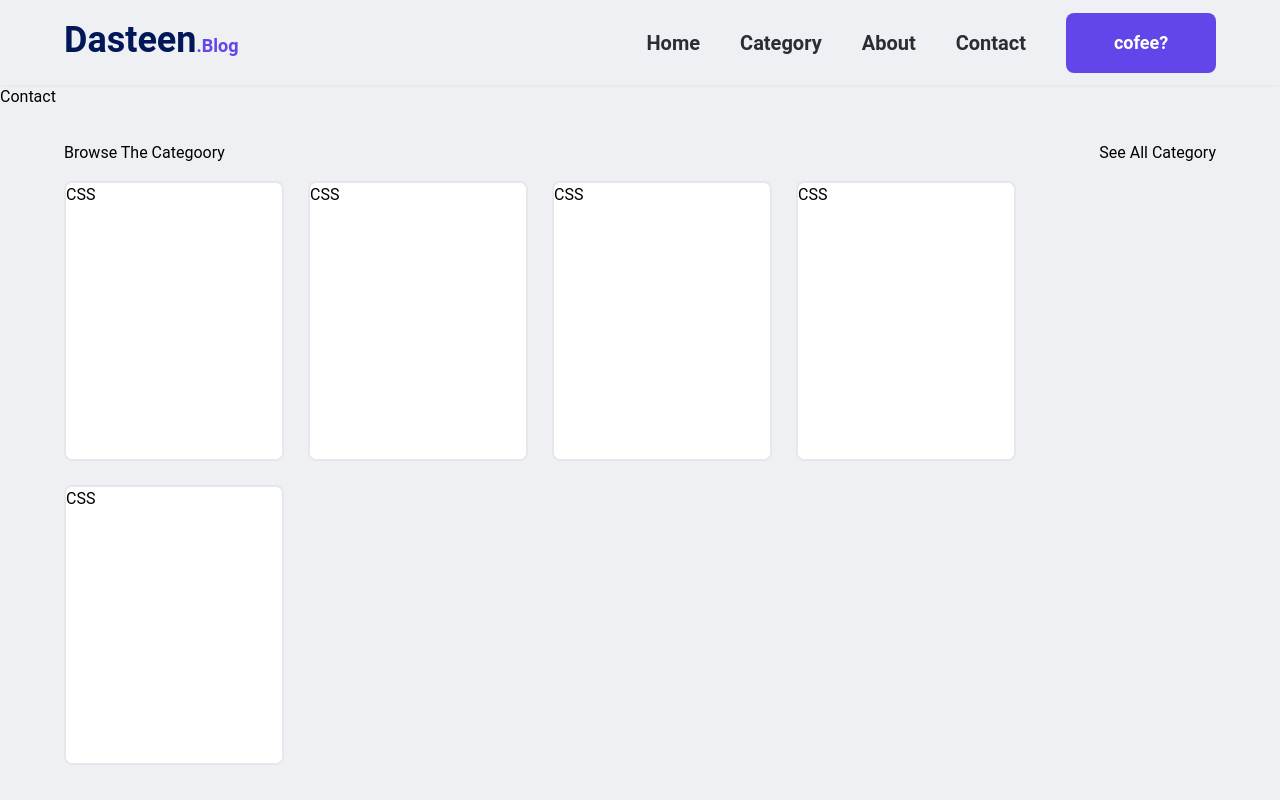
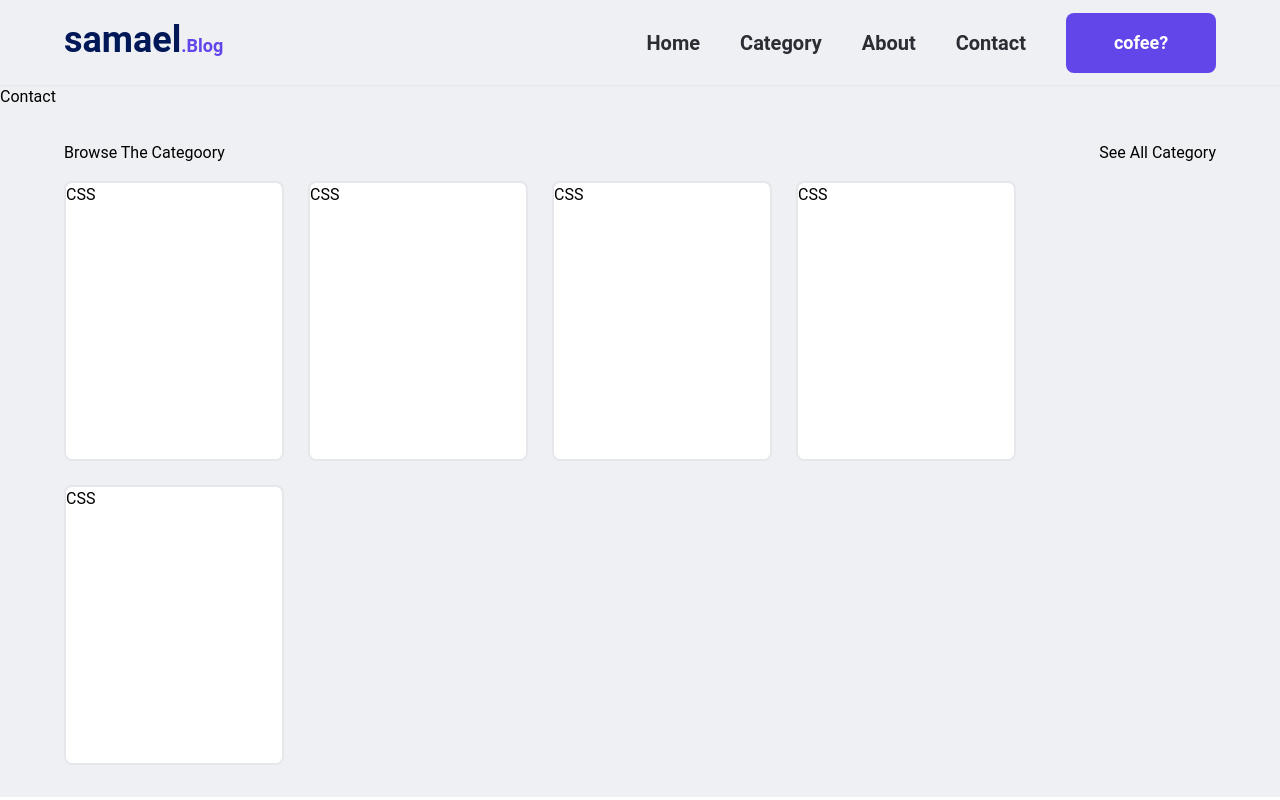
Before and after one commit to SamaelMarjan/blog, a React (Create React App) app: page /contact in a window 1280 px wide. Shown: the top 800 px of the page. Built offline with nearby package versions, Linux system fonts and the light colour scheme; the HTML template or start-up script is replaced by a standard one.

Commit message:
update-sept-25-22-03

```diff
--- a/src/App.js
+++ b/src/App.js
@@ -1,10 +1,15 @@
 import React from 'react';
+import { BrowserRouter } from 'react-router-dom';
 import Main from './components/Main';
+
 
 function App() {
   return (
     <>
+    <BrowserRouter>
       <Main />
+
+    </BrowserRouter>
     </>
   );
 }
--- a/src/components/Main.jsx
+++ b/src/components/Main.jsx
@@ -1,6 +1,6 @@
 import React from 'react';
 
-import { BrowserRouter, Route, Routes } from 'react-router-dom';
+import {  Route, Routes } from 'react-router-dom';
 
 import Navbar from './Navbar';
 import Footer from './Footer';
@@ -13,7 +13,6 @@ import Contact from '../pages/Contact';
 const Main = () => {
   return (
     <>
-    <BrowserRouter>
       <Navbar />
         <Routes>
           <Route exact path='/' element={<Hero />} />
@@ -23,7 +22,6 @@ const Main = () => {
       <Category />
       <Articles />
       <Footer />
-    </BrowserRouter>
     </>
   );
 }
--- a/src/components/Navbar.jsx
+++ b/src/components/Navbar.jsx
@@ -6,7 +6,7 @@ const Navbar = () => {
     <div className='static md:fixed w-[100%] h-[150px] md:h-[85px] top-0 shadow-sm z-50 flex items-center justify-center bg-[#EFF0F3]'>
       <div className='w-[90%] h-[100%] m-auto flex flex-col md:flex-row justify-between items-center '>
         <div className='w-[100%] md:w-[50%] h-[50px] m-auto md:m-0 flex items-center justify-center md:justify-start'>
-          <p className='w-[145px] h-[45px] text-4xl text-[#001858] font-semibold'>Dasteen<span className='w-[48px] h-[27px] text-lg text-[#6246EA] font-bold'>.Blog</span></p>
+          <p className='w-[145px] h-[45px] text-4xl text-[#001858] font-semibold'>samael<span className='w-[48px] h-[27px] text-lg text-[#6246EA] font-bold'>.Blog</span></p>
         </div>
         <div className='w-[100%] md:w-[50%] h-[100px] flex gap-3 md:gap-10 text-[#2B2C34] font-bold text-xs md:text-xl items-center justify-center md:justify-end'>
           <Link to='/' >Home</Link>
--- a/src/pages/Articles.jsx
+++ b/src/pages/Articles.jsx
@@ -7,7 +7,7 @@ import Img3 from '../assets/Article_Image3.png';
 
 const Articles = () => {
   return (
-    <div className='w-[100%] h-[100%]'>
+    <div className='w-[100%] h-[100%] bg-white'>
       <div className='w-[90%] h-[100%] m-auto'>
         <div className='w-[100%] h-[100%] flex flex-col gap-4'>
           <div className='w-[100%] h-[50px] flex items-center justify-between'>
--- a/src/pages/Hero.jsx
+++ b/src/pages/Hero.jsx
@@ -8,7 +8,7 @@ const Hero = () => {
       <div className='w-[90%] h-[100%] m-auto flex flex-col md:flex-row items-center justify-center gap-4 md:gap-0'>
         <div className='md:w-[50%] h-[100%] flex flex-col justify-center gap-4'>
           <div className='flex flex-col gap-4'>
-            <p className='w-[100%] h-[100%] text-[#2B2C34] text-6xl font-bold'>Hi, i’m Dasteen <span className='block'>Front end dev</span></p>
+            <p className='w-[100%] h-[100%] text-[#2B2C34] text-6xl font-bold'>Hi, i’m samael <span className='block'>Front end dev</span></p>
             <p className='w-[100%] h-[100%] text-[#9A9494] text-xl font-normal border-l-4 border-[#2B2C34] px-2'>
               On this blog I share tips and tricks, frameworks, projects, tutorials, etc
               Make sure you subscribe to get the latest updates
```
